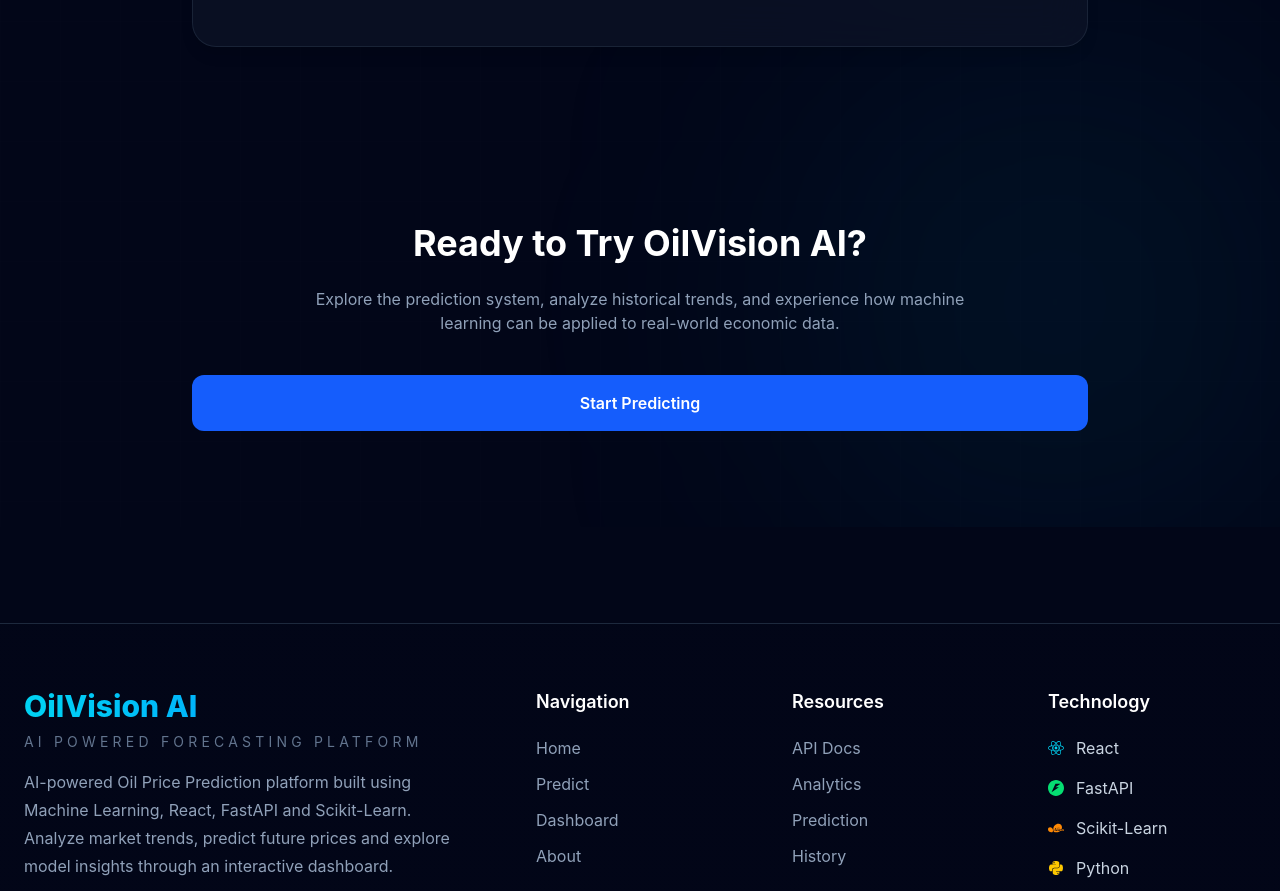
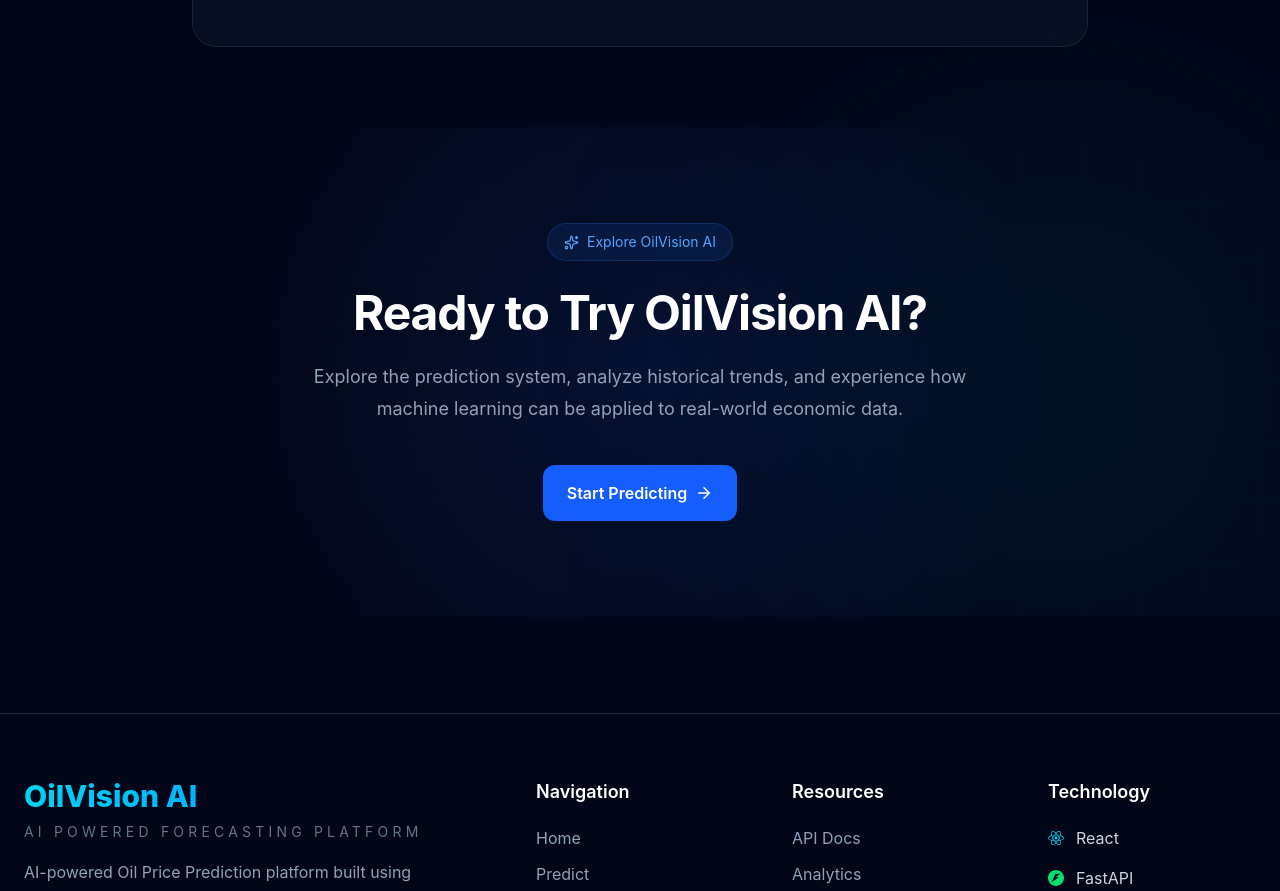
Before and after one commit to Sisir-Pradhan07/oilvision-ai, a React app in the folder frontend/: page /about in a window 1280 px wide. Shown: the part 3720-4611 px from the top of the page. Built offline with nearby package versions, Linux system fonts and the light colour scheme; no server answers; the HTML template or start-up script is replaced by a standard one.

Commit message:
Polish about page CTA

```diff
--- a/frontend/src/components/about/AboutCTA.jsx
+++ b/frontend/src/components/about/AboutCTA.jsx
@@ -1,30 +1,49 @@
 import { Link } from "react-router-dom";
+import { ArrowRight, Sparkles } from "lucide-react";
+import { motion } from "framer-motion";
 import PrimaryButton from "../ui/PrimaryButton";
 
 function AboutCTA() {
   return (
-    <section className="px-6 py-24">
-      <div className="mx-auto max-w-4xl text-center">
+    <section className="relative overflow-hidden px-6 py-24">
+      <div className="absolute inset-0 bg-[radial-gradient(circle_at_center,rgba(37,99,235,0.12),transparent_60%)]" />
 
-        <h2 className="text-4xl font-bold text-white">
+      <motion.div
+        initial={{ opacity: 0, y: 25 }}
+        whileInView={{ opacity: 1, y: 0 }}
+        viewport={{ once: true }}
+        transition={{ duration: 0.6 }}
+        className="relative mx-auto max-w-4xl text-center"
+      >
+        <div className="mx-auto flex w-fit items-center gap-2 rounded-full border border-blue-500/20 bg-blue-500/10 px-4 py-2 text-sm text-blue-400">
+          <Sparkles size={15} />
+          Explore OilVision AI
+        </div>
+
+        <h2 className="mt-7 text-4xl font-bold tracking-tight text-white md:text-5xl">
           Ready to Try OilVision AI?
         </h2>
 
-        <p className="mx-auto mt-6 max-w-2xl text-slate-400">
-          Explore the prediction system, analyze historical
-          trends, and experience how machine learning can be
-          applied to real-world economic data.
+        <p className="mx-auto mt-6 max-w-2xl text-lg leading-8 text-slate-400">
+          Explore the prediction system, analyze historical trends, and
+          experience how machine learning can be applied to real-world
+          economic data.
         </p>
 
         <div className="mt-10">
-          <Link to="/predict">
+          <Link
+            to="/predict"
+            className="inline-flex items-center gap-2"
+          >
             <PrimaryButton>
-              Start Predicting
+              <span className="flex items-center gap-2">
+                Start Predicting
+                <ArrowRight size={18} />
+              </span>
             </PrimaryButton>
           </Link>
         </div>
-
-      </div>
+      </motion.div>
     </section>
   );
 }
```
